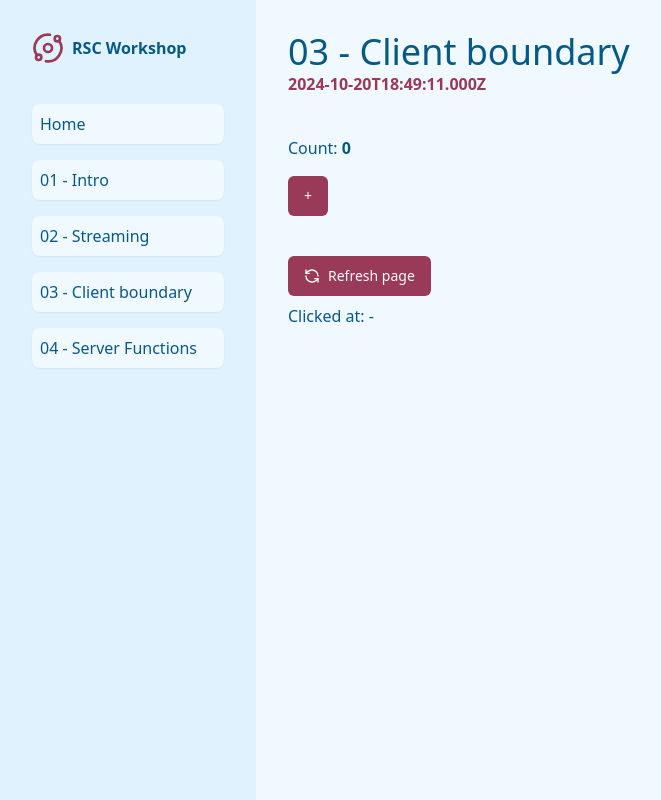
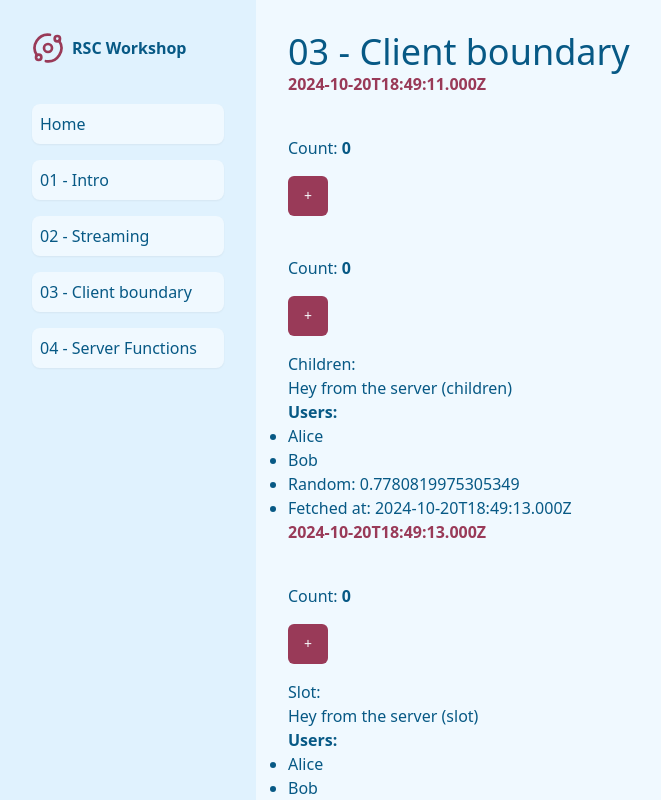
Before and after one commit to bennettdams/workshop-react-server-components, a Next.js app: page /03-client-boundary in a window 1280 px wide. Shown: the top 800 px of the page, without its empty margins (0-661 px from the left). Built offline with nearby package versions, Linux system fonts and the light colour scheme.

Commit message:
Update examples

```diff
--- a/src/actions/actions.ts
+++ b/src/actions/actions.ts
@@ -11,8 +11,11 @@ export async function addTodoAction(
   console.log("❎ Called: addTodo | todoNew:", todoNew);
   await new Promise((r) => setTimeout(r, 200));
 
+  // don't forget validation (-> public endpoint & untrusted inputs)
+
   db.todos = [...db.todos, todoNew];
 
+  // trigger "reload" of Server Component
   revalidatePath("/04-server-functions");
 
   return db.todos;
@@ -39,6 +42,8 @@ export async function addTodoActionForForm(
   console.log("Form data:", formData);
   console.log("Input text:", formData.get("my-input"));
 
+  // don't forget validation (-> public endpoint & untrusted inputs)
+
   await new Promise((r) => setTimeout(r, 200));
 
   const inputText = formData.get("my-input");
@@ -48,6 +53,7 @@ export async function addTodoActionForForm(
 
   db.todos = [...db.todos, { id: Math.random().toString(), text: inputText }];
 
+  // trigger "reload" of Server Component
   revalidatePath("/04-server-functions");
 
   if (Math.random() > 0.5) {
--- a/src/app/02-streaming/page.tsx
+++ b/src/app/02-streaming/page.tsx
@@ -2,12 +2,14 @@ import { Now } from "@/components/now";
 import { PageHeader } from "@/components/page-header";
 import { RefreshPageButton } from "@/components/refresh-page-button";
 import { UserList } from "@/components/user-list";
-// import { Suspense } from "react";
+import { getUsersFromDB } from "@/data/api";
+import { Suspense } from "react";
+import { UserListPromise } from "./client-user-list";
 
 export const dynamic = "force-dynamic";
 
 export default async function Page() {
-  // const userListPromise = getUsersFromDB();
+  const userListPromise = getUsersFromDB();
 
   return (
     <div>
@@ -17,10 +19,13 @@ export default async function Page() {
         <Now />
 
         <div>
-          {/* <Suspense fallback={"Loading users.."}> */}
-          <UserList />
-          {/* <UserList fakeTime={3_000} /> */}
-          {/* </Suspense> */}
+          <Suspense fallback="1 Loading users..">
+            <UserList fakeTime={2_000} />
+
+            {/* <Suspense fallback="2 Loading users..">
+              <UserList fakeTime={4_000} />
+            </Suspense> */}
+          </Suspense>
         </div>
 
         {/* <div>
@@ -39,9 +44,9 @@ export default async function Page() {
           </Suspense>
         </div> */}
 
-        {/* <Suspense fallback={"Load "}>
+        <Suspense fallback="Loading...">
           <UserListPromise userListPromise={userListPromise} />
-        </Suspense> */}
+        </Suspense>
 
         <RefreshPageButton />
       </div>
--- a/src/app/03-client-boundary/page.tsx
+++ b/src/app/03-client-boundary/page.tsx
@@ -2,6 +2,8 @@ import { Counter } from "@/components/counter";
 import { Now } from "@/components/now";
 import { PageHeader } from "@/components/page-header";
 import { RefreshPageButton } from "@/components/refresh-page-button";
+import { UserList } from "@/components/user-list";
+import { Suspense } from "react";
 
 export const dynamic = "force-dynamic";
 
@@ -17,23 +19,23 @@ export default async function Page() {
 
         <Counter />
 
-        {/* <Counter>
+        <Counter>
           <p>Hey from the server (children) </p>
           <UserList />
-        </Counter> */}
+        </Counter>
 
-        {/* <Counter
+        <Counter
           slot={
             <div>
               <p>Hey from the server (slot)</p>
               <UserList />
             </div>
           }
-        /> */}
+        />
 
-        {/* <Suspense fallback="Loading users..">
+        <Suspense fallback="Loading users..">
           <UserList />
-        </Suspense> */}
+        </Suspense>
 
         <RefreshPageButton />
       </div>
--- a/src/app/04-server-functions/input-add-todo.tsx
+++ b/src/app/04-server-functions/input-add-todo.tsx
@@ -9,6 +9,7 @@ import { useOptimistic, useState, useTransition } from "react";
 export function InputAddTodo({ todos }: { todos: TodoFromDB[] }) {
   const [inputText, setInputText] = useState("");
   const [isPending, startTransition] = useTransition();
+
   const [todosOptimistic, setTodosOptimistic] = useOptimistic(todos);
 
   return (
@@ -28,7 +29,9 @@ export function InputAddTodo({ todos }: { todos: TodoFromDB[] }) {
           };
           startTransition(async () => {
             setTodosOptimistic((prev) => [...prev, todoNew]);
+
             await addTodoAction(todoNew);
+
             setInputText("");
           });
         }}
--- a/src/components/todos.tsx
+++ b/src/components/todos.tsx
@@ -1,7 +1,10 @@
 import { FormAddTodo } from "@/app/04-server-functions/form-add-todo";
 import { InputAddTodo } from "@/app/04-server-functions/input-add-todo";
-import { getTodosFromDB } from "@/data/api";
+import { db, getTodosFromDB } from "@/data/api";
+import { revalidatePath } from "next/cache";
 import { Now } from "./now";
+import { Button } from "./ui/button";
+import { Input } from "./ui/input";
 
 export async function Todos() {
   const todos = await getTodosFromDB();
@@ -18,14 +21,14 @@ export async function Todos() {
 
       <Now />
 
-      {/* <div className="mt-10">
+      <div className="mt-10">
         <p>Form on the server</p>
 
         <form
           action={async (formData) => {
             "use server";
 
-            // don't forget validation
+            // don't forget validation (-> public endpoint & untrusted inputs)
 
             console.log("Form data:", formData);
             console.log("Input text:", formData.get("my-input"));
@@ -40,13 +43,14 @@ export async function Todos() {
               { id: Math.random().toString(), text: inputText },
             ];
 
+            // trigger "reload" of Server Component
             revalidatePath("/04-server-functions");
           }}
         >
           <Input name="my-input" type="text" placeholder="Some text.." />
           <Button className="mt-2">Add</Button>
         </form>
-      </div> */}
+      </div>
 
       <div className="mt-10">
         <p>Form (Client) with action state</p>
```
Also changed, not shown: src/app/04-server-functions/page.tsx (+0 -10 lines).
